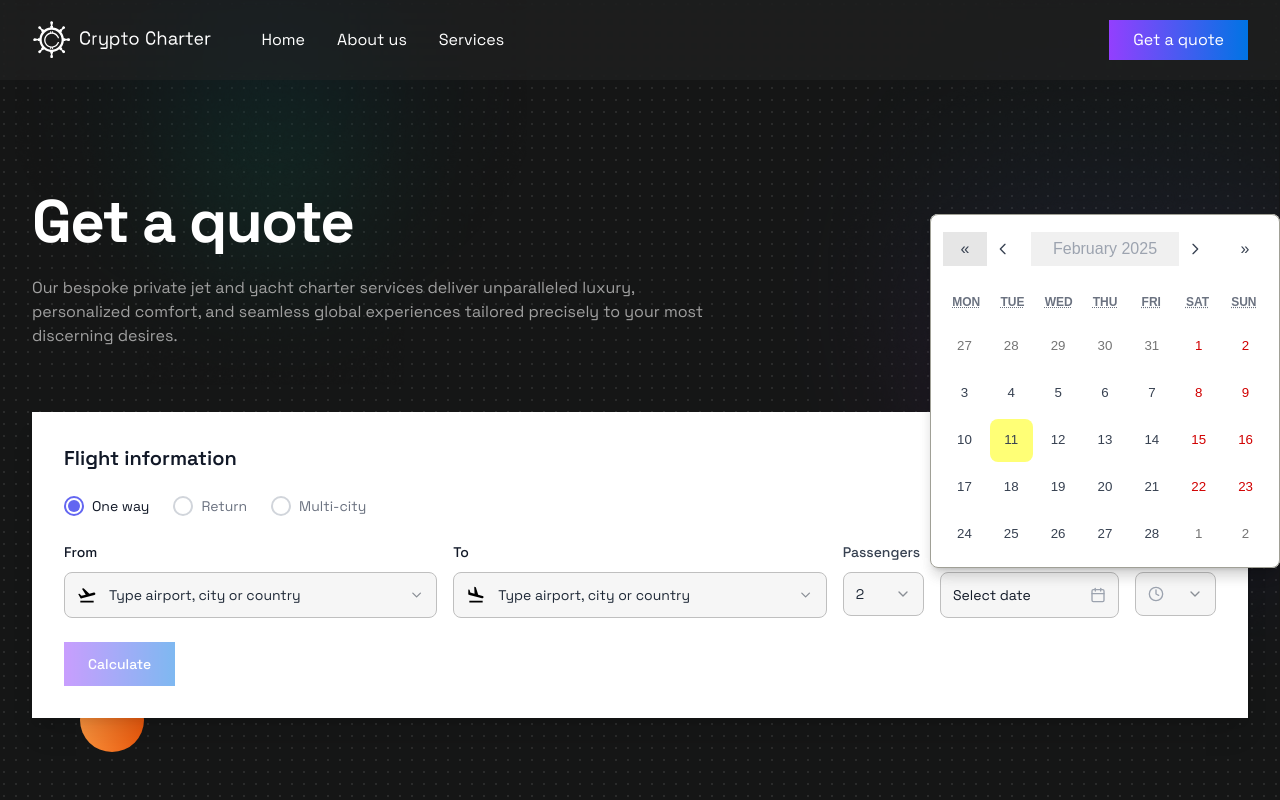
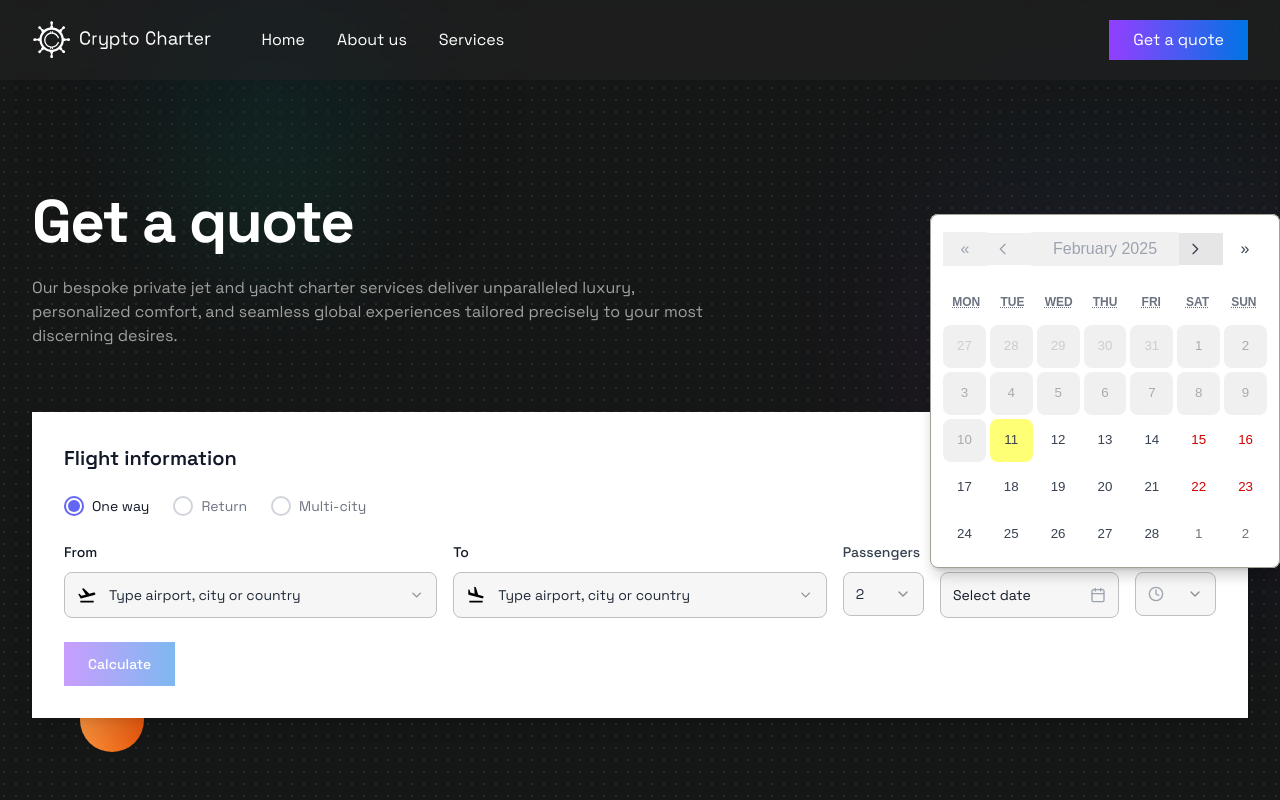
Before and after one commit to Paskab012/chrypto-charter, a Next.js app: page /calculate-flight in a window 1280 px wide. Both pictures are taken after a click on the button "Select date". Shown: the top 800 px of the page. Built offline with nearby package versions, Linux system fonts and the light colour scheme; a web font is replaced by a local one.

Commit message:
Redesign the date calendar

```diff
--- a/src/components/ui/calendar.tsx
+++ b/src/components/ui/calendar.tsx
@@ -1,4 +1,3 @@
-// Calendar.tsx
 import { cn } from "@/src/lib/utils";
 import React from "react";
 import ReactCalendar from "react-calendar";
@@ -22,6 +21,9 @@ export function Calendar({
   onSelect,
   ...props
 }: CalendarProps) {
+  const today = new Date();
+  today.setHours(0, 0, 0, 0);
+
   const handleDateChange = (
     value: any,
     event: React.MouseEvent<HTMLButtonElement>
@@ -34,9 +36,15 @@ export function Calendar({
     if (mode === "single" && value instanceof Date) {
       onSelect?.(value);
     } else if (Array.isArray(value)) {
-      // Handle range selection if needed
       onSelect?.(value[0]);
     }
+  };
+
+  const disablePastDates = ({ date }: { date: Date }) => {
+    const currentDate = new Date(date);
+    currentDate.setHours(0, 0, 0, 0);
+
+    return currentDate < today;
   };
 
   return (
@@ -59,6 +67,7 @@ export function Calendar({
             "bg-purple-600 text-white hover:bg-purple-500"
         )
       }
+      tileDisabled={disablePastDates}
       navigationLabel={({ date }) =>
         date.toLocaleString("default", { month: "long", year: "numeric" })
       }
@@ -94,6 +103,7 @@ export function Calendar({
       }
       view='month'
       minDetail='month'
+      minDate={today}
     />
   );
 }
```
